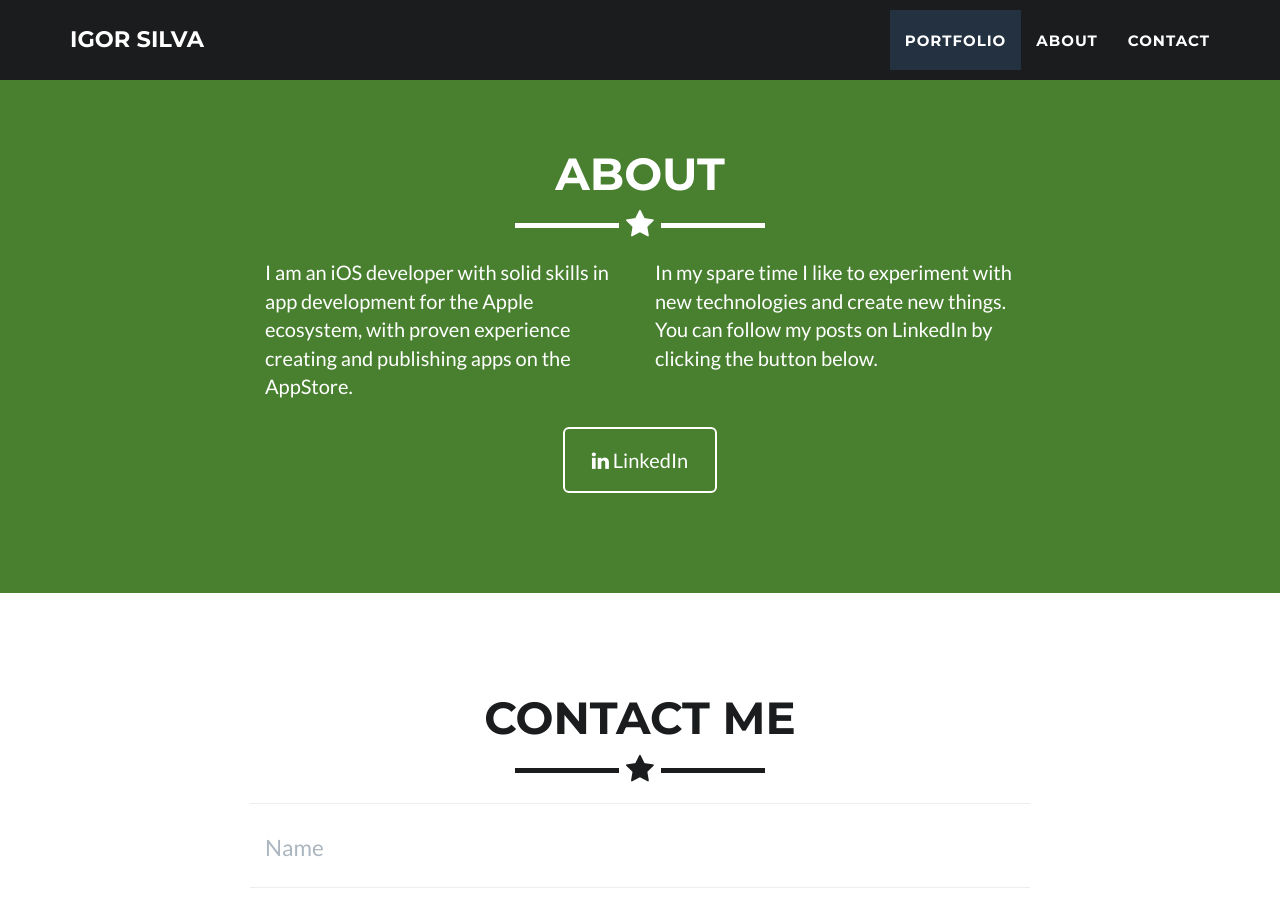
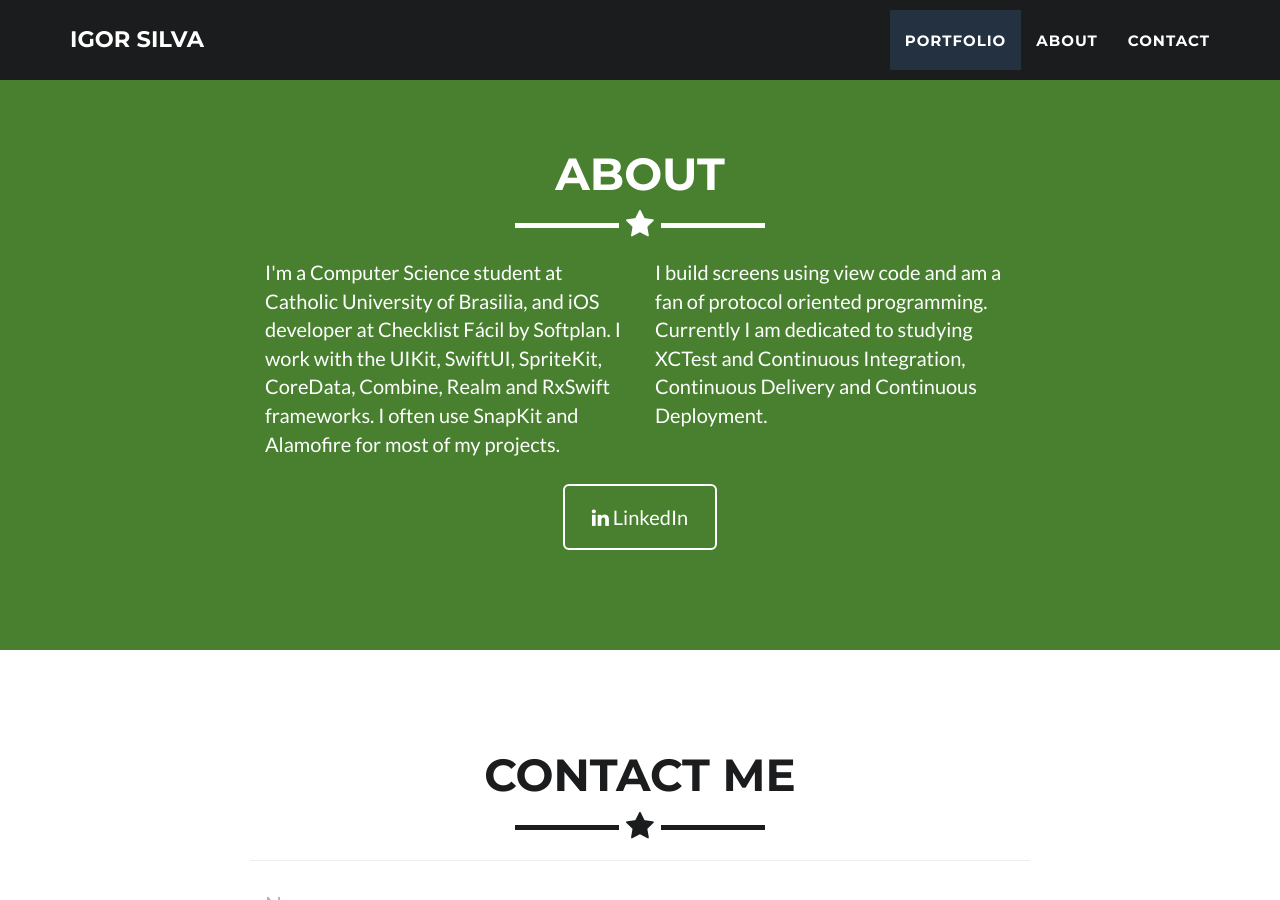
Before and after one commit to igorsilvadev/igorsilvadev.github.io, a Jekyll site: the page built from _posts/2014-07-16-project-4.markdown, in a window 1280 px wide and 900 px high, scrolled down 1801 px. Built offline with Jekyll 4.4.1, drawn with Linux system fonts in a browser that asks for light colours.

Commit message:
feat: update description

```diff
--- a/_includes/about.html
+++ b/_includes/about.html
@@ -9,10 +9,14 @@
             </div>
             <div class="row">
                 <div class="col-lg-4 col-lg-offset-2">
-                    <p>I am an iOS developer with solid skills in app development for the Apple ecosystem, with proven experience creating and publishing apps on the AppStore. </p>
+                    <p> I'm a Computer Science student at Catholic University of Brasilia, and iOS developer at Checklist Fácil by Softplan.
+                        I work with the UIKit, SwiftUI, SpriteKit, CoreData, Combine, Realm and RxSwift frameworks. I often use SnapKit and Alamofire for most of my projects.
+                    </p>
                 </div>
                 <div class="col-lg-4">
-                    <p>In my spare time I like to experiment with new technologies and create new things. You can follow my posts on LinkedIn by clicking the button below.</p>
+                    <p>I build screens using view code and am a fan of protocol oriented programming.
+                       Currently I am dedicated to studying XCTest and Continuous Integration, Continuous Delivery and Continuous Deployment.
+                    </p>
                 </div>
                 <div class="col-lg-8 col-lg-offset-2 text-center">
                     <a href="https://www.linkedin.com/in/igorsilvadev/" target="_blank" class="btn btn-lg btn-outline">
```
